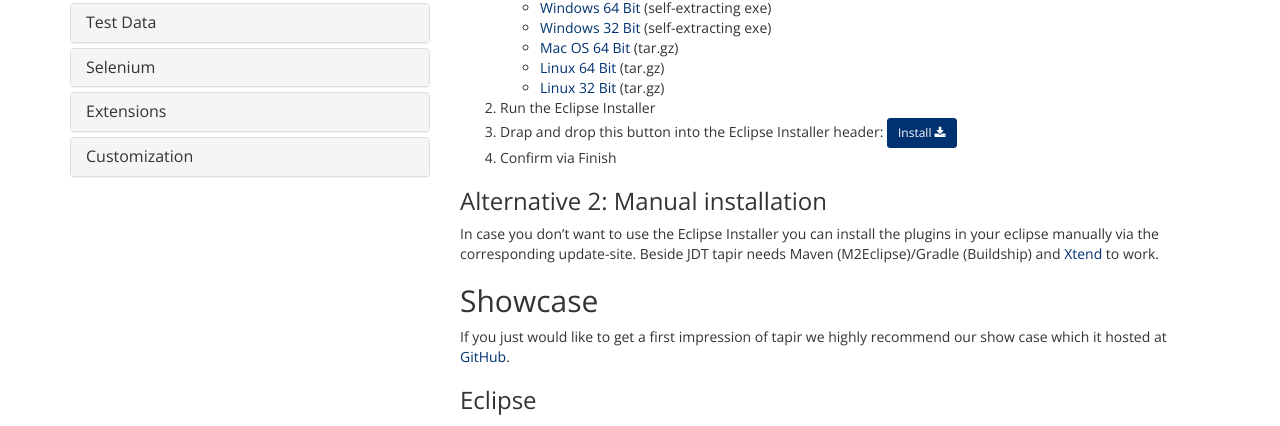
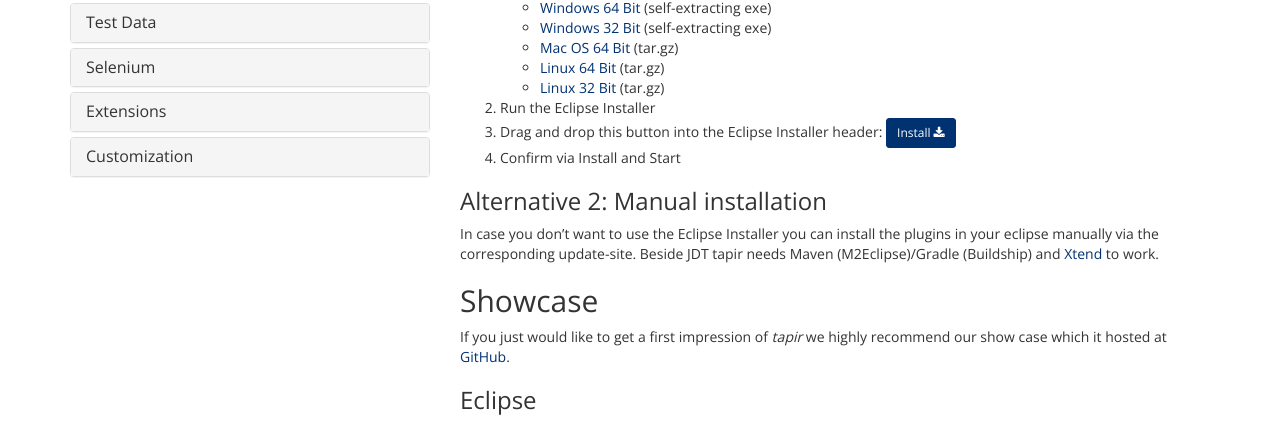
Before and after one commit to tapir-test/tapir-website, a Jekyll site: the page built from _docs/gettingstarted/Installation.md, in a window 1280 px wide and 1170 px high. Shown: the part 361-787 px from the top of the window. Built offline with Jekyll 4.4.1, drawn with Linux system fonts in a browser that asks for light colours.

Commit message:
Typos
Signed-off-by: Nils Christian Ehmke <nils-christian.ehmke@bmiag.de>

```diff
--- a/_docs/gettingstarted/Installation.md
+++ b/_docs/gettingstarted/Installation.md
@@ -19,14 +19,14 @@
   * [Linux 64 Bit](http://www.eclipse.org/downloads/download.php?file=/oomph/products/eclipse-inst-linux64.tar.gz) (tar.gz)
   * [Linux 32 Bit](http://www.eclipse.org/downloads/download.php?file=/oomph/products/eclipse-inst-linux32.tar.gz) (tar.gz)
 1. Run the Eclipse Installer
-1. Drap and drop this button into the Eclipse Installer header: <a href="https://raw.githubusercontent.com/tapir-test/tapir-oomph-setup/master/tapir-configuration.setup" class="btn btn-primary btn-sm">Install <i class="fa fa-download" aria-hidden="true"></i></a>
-1. Confirm via Finish
+1. Drag and drop this button into the Eclipse Installer header: <a href="https://raw.githubusercontent.com/tapir-test/tapir-oomph-setup/master/tapir-configuration.setup" class="btn btn-primary btn-sm">Install <i class="fa fa-download" aria-hidden="true"></i></a>
+1. Confirm via Install and Start
 
 ### Alternative 2: Manual installation
 In case you don't want to use the Eclipse Installer you can install the plugins in your eclipse manually via the corresponding update-site. Beside JDT tapir needs Maven (M2Eclipse)/Gradle (Buildship) and [Xtend](https://www.eclipse.org/xtend/download.html) to work.
 
 ## Showcase
-If you just would like to get a first impression of tapir we highly recommend our show case which it hosted at [GitHub](https://github.com/tapir-test/tapir-showcase).
+If you just would like to get a first impression of <i>tapir</i> we highly recommend our show case which it hosted at [GitHub](https://github.com/tapir-test/tapir-showcase).
 
 ### Eclipse
 1. Switch to the git perspective by choosing *Windows* \| *Preferences* \| *Open Perspective* \| *Other...* \| *Git*
```
